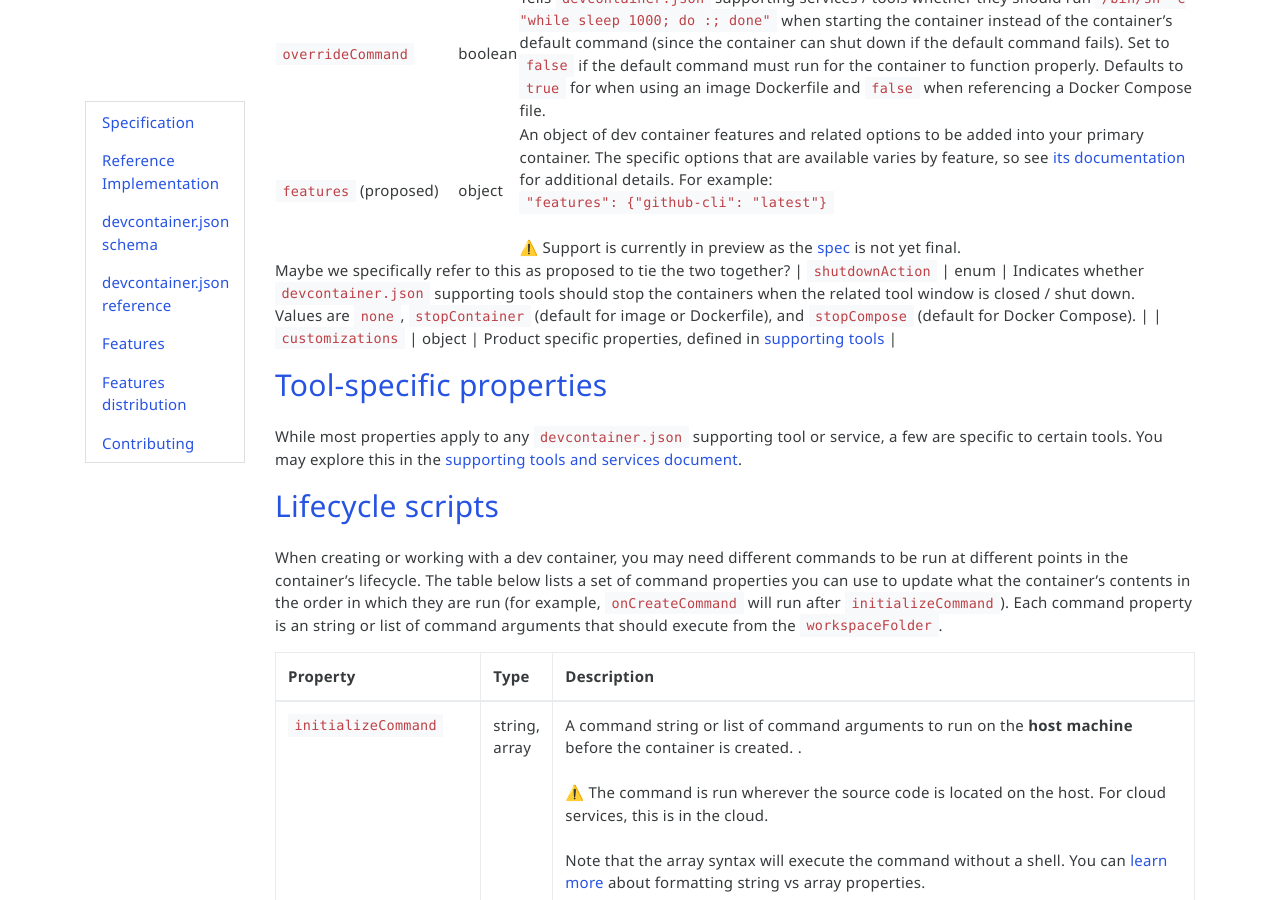
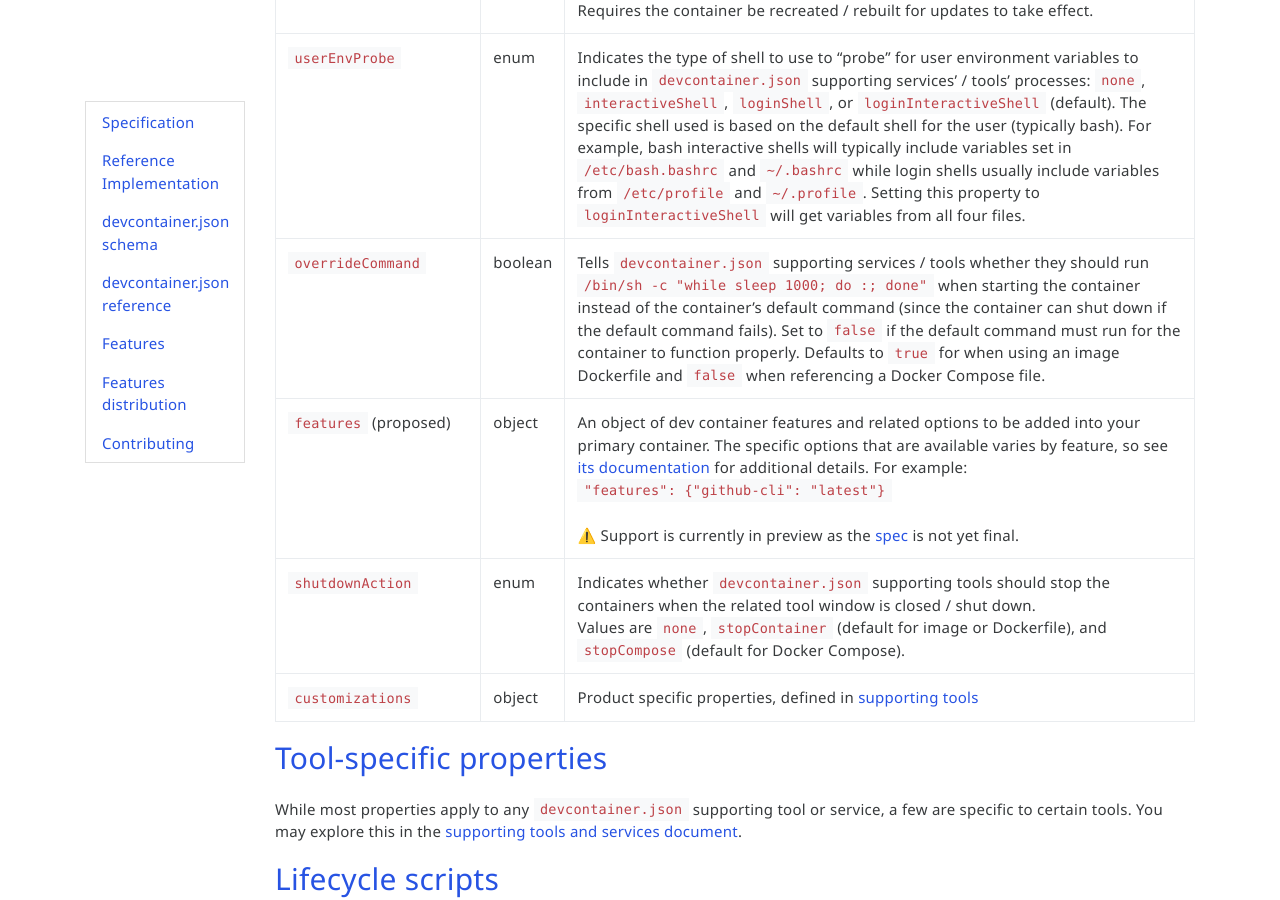
Before and after one commit to devcontainers/devcontainers.github.io, a Jekyll site: the page built from _implementors/json_reference.md, in a window 1280 px wide and 900 px high, scrolled down 3799 px. Built offline with Jekyll 4.4.1, drawn with Linux system fonts in a browser that asks for light colours; nearby versions of some CDN libraries; comment, search, counter and statistics services are not loaded.

Commit message:
Formatting and link fixes

```diff
--- a/_implementors/json_reference.md
+++ b/_implementors/json_reference.md
@@ -54,11 +54,9 @@ The focus of `devcontainer.json` is to describe how to enrich a container for th
 | `updateRemoteUserUID` | boolean | On Linux, if `containerUser` or `remoteUser` is specified, the container user's UID/GID will be updated to match the local user's UID/GID to avoid permission problems with bind mounts. Defaults to `true`.<br>Requires the container be recreated / rebuilt for updates to take effect. |
 | `userEnvProbe` | enum | Indicates the type of shell to use to "probe" for user environment variables to include in `devcontainer.json` supporting services' / tools' processes: `none`, `interactiveShell`, `loginShell`, or `loginInteractiveShell` (default). The specific shell used is based on the default shell for the user (typically bash). For example, bash interactive shells will typically include variables set in `/etc/bash.bashrc` and `~/.bashrc` while login shells usually include variables from `/etc/profile` and `~/.profile`. Setting this property to `loginInteractiveShell` will get variables from all four files. |
 | `overrideCommand` | boolean | Tells `devcontainer.json` supporting services / tools whether they should run `/bin/sh -c "while sleep 1000; do :; done"` when starting the container instead of the container's default command (since the container can shut down if the default command fails). Set to `false` if the default command must run for the container to function properly. Defaults to `true` for when using an image Dockerfile and `false` when referencing a Docker Compose file. |
-| `features` (proposed) | object | An object of dev container features and related options to be added into your primary container. The specific options  that are available varies by feature, so see [its documentation](./features.md#a-hrefdevcontainer-json-properties-namedevcontainer-json-properties-classanchor-devcontainerjson-properties-a) for additional details. For example: <br />`"features": {"github-cli": "latest"}` <br /><br /> ⚠️ Support is currently in preview as the [spec](./features.md) is not yet final. |
-
-Maybe we specifically refer to this as proposed to tie the two together?
+| `features` (proposed) | object | An object of dev container features and related options to be added into your primary container. The specific options  that are available varies by feature, so see [its documentation](../features#a-hrefdevcontainer-json-properties-namedevcontainer-json-properties-classanchor-devcontainerjson-properties-a) for additional details. For example: <br />`"features": {"github-cli": "latest"}` <br /><br /> ⚠️ Support is currently in preview as the [spec](../features) is not yet final. |
 | `shutdownAction` | enum | Indicates whether `devcontainer.json` supporting tools should stop the containers when the related tool window is closed / shut down.<br>Values are  `none`, `stopContainer` (default for image or Dockerfile), and `stopCompose` (default for Docker Compose). |
-| `customizations` | object | Product specific properties, defined in [supporting tools](supporting-tools.md) |
+| `customizations` | object | Product specific properties, defined in [supporting tools](../../supporting) |
 {: .table .table-bordered .table-responsive}
 
 ## <a href="#tool-specific" name="tool-specific" class="anchor"> Tool-specific properties </a>
```
Also changed, not shown: _implementors/features-distribution.md (+6 -5 lines), _implementors/features.md (+8 -3 lines).
